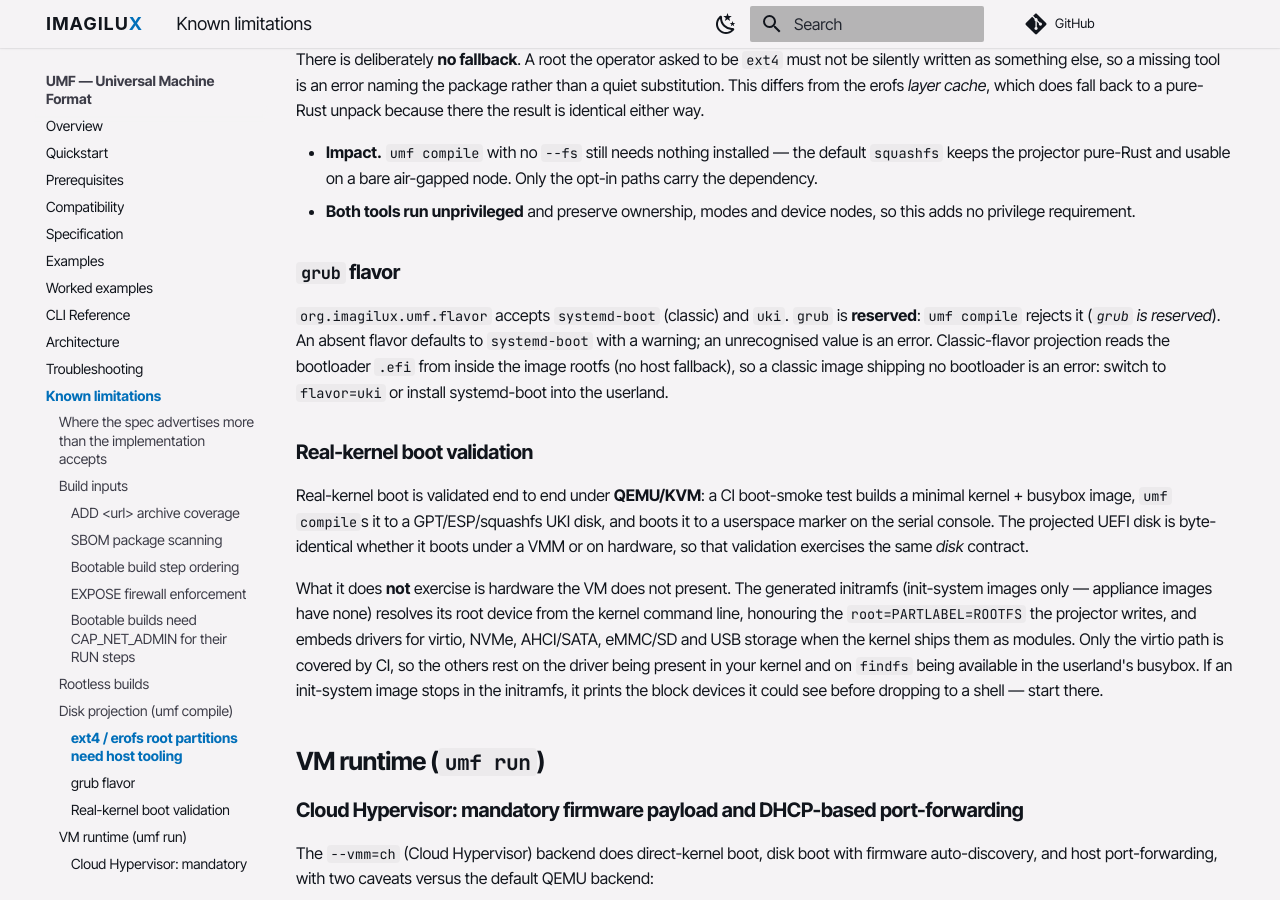
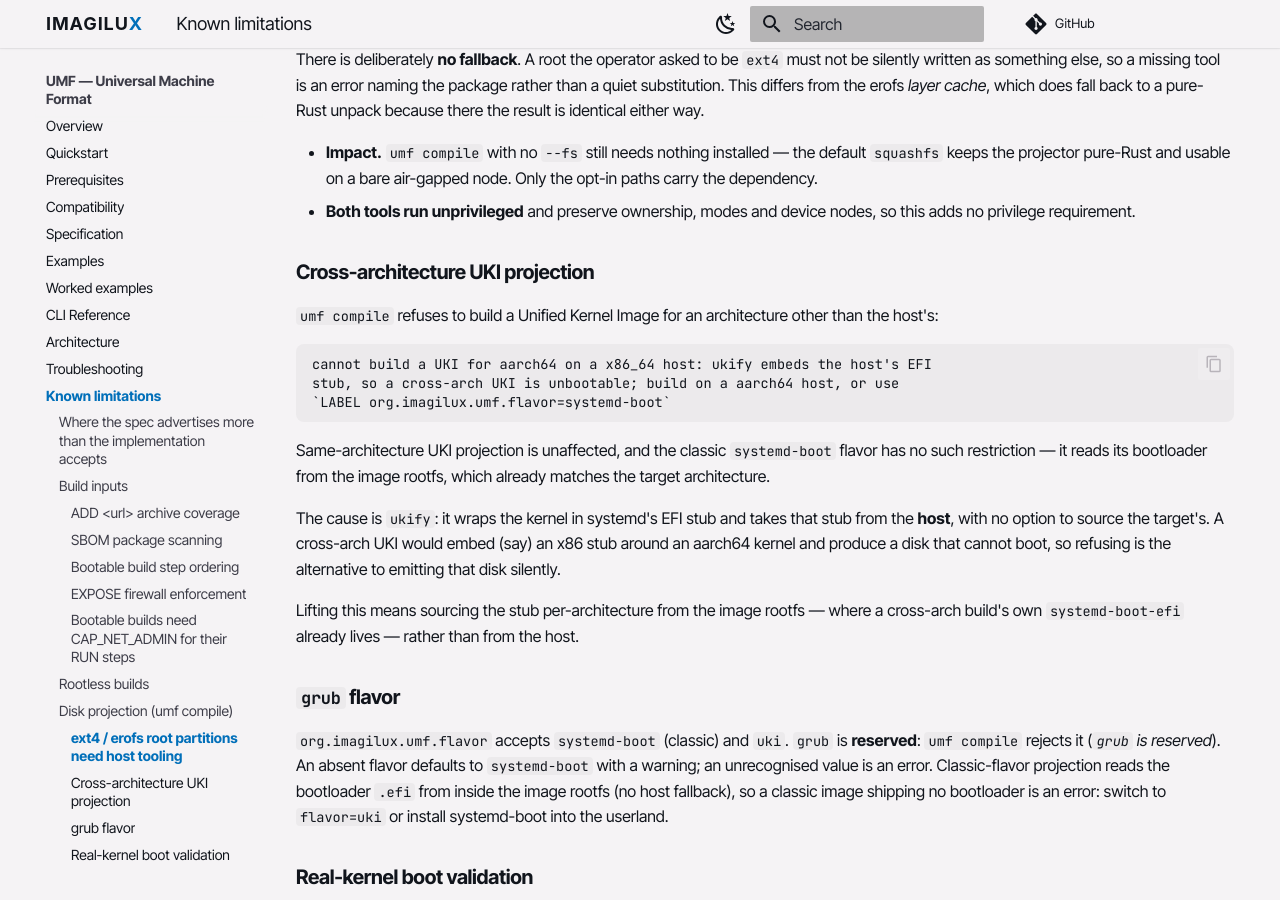
Before and after one commit to imagilux/umf, an MkDocs documentation site: the page built from docs/known-limitations.md, in a window 1280 px wide and 900 px high, scrolled down 2892 px. Built offline with MkDocs 1.6.1 and Material for MkDocs 9.7.7, drawn with Linux system fonts in a browser that asks for light colours; comment, search, counter and statistics services are not loaded; the version menu is left out.

Commit message:
Name real remedies in the bootloader error; document ukify and cross-arch UKI (#61)
Three more leads from the audit backlog (#40), each confirmed first.

`BootloaderUnavailable` told operators to "install systemd-boot on the
host, or pass --bootloader-path". Neither exists: `resolve_bootloader`'s
doc comment says there is no host fallback, and that the override argument
is "a library test seam; there is no CLI flag for it". It now names the
two real ways out — install systemd-boot into the image rootfs, or build
with flavor=uki.

`ukify` is a hard host requirement for flavor=uki, with no in-process
fallback, and appeared zero times in prerequisites.md. Added with its
systemd-boot-efi companion.

Cross-arch UKI projection is refused because ukify takes systemd's EFI
stub from the host; known-limitations.md covered cross-arch RUN but not
this. Now documented, quoting the real error text.

````diff
--- a/docs/known-limitations.md
+++ b/docs/known-limitations.md
@@ -80,6 +80,30 @@ There is deliberately **no fallback**. A root the operator asked to be `ext4` mu
 - **Impact.** `umf compile` with no `--fs` still needs nothing installed — the default `squashfs` keeps the projector pure-Rust and usable on a bare air-gapped node. Only the opt-in paths carry the dependency.
 - **Both tools run unprivileged** and preserve ownership, modes and device nodes, so this adds no privilege requirement.
 
+### Cross-architecture UKI projection
+
+`umf compile` refuses to build a Unified Kernel Image for an architecture other
+than the host's:
+
+```
+cannot build a UKI for aarch64 on a x86_64 host: ukify embeds the host's EFI
+stub, so a cross-arch UKI is unbootable; build on a aarch64 host, or use
+`LABEL org.imagilux.umf.flavor=systemd-boot`
+```
+
+Same-architecture UKI projection is unaffected, and the classic `systemd-boot`
+flavor has no such restriction — it reads its bootloader from the image rootfs,
+which already matches the target architecture.
+
+The cause is `ukify`: it wraps the kernel in systemd's EFI stub and takes that
+stub from the **host**, with no option to source the target's. A cross-arch UKI
+would embed (say) an x86 stub around an aarch64 kernel and produce a disk that
+cannot boot, so refusing is the alternative to emitting that disk silently.
+
+Lifting this means sourcing the stub per-architecture from the image rootfs —
+where a cross-arch build's own `systemd-boot-efi` already lives — rather than
+from the host.
+
 ### `grub` flavor
 
 `org.imagilux.umf.flavor` accepts `systemd-boot` (classic) and `uki`. `grub` is **reserved**: `umf compile` rejects it (*`grub` is reserved*). An absent flavor defaults to `systemd-boot` with a warning; an unrecognised value is an error. Classic-flavor projection reads the bootloader `.efi` from inside the image rootfs (no host fallback), so a classic image shipping no bootloader is an error: switch to `flavor=uki` or install systemd-boot into the userland.
````
Also changed, not shown: ROADMAP.md (+22 -0 lines), docs/prerequisites.md (+2 -1 lines), 3 other files.
